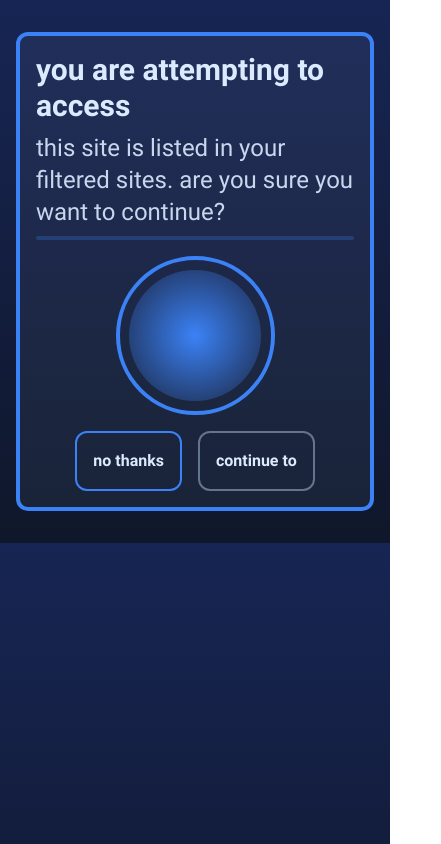
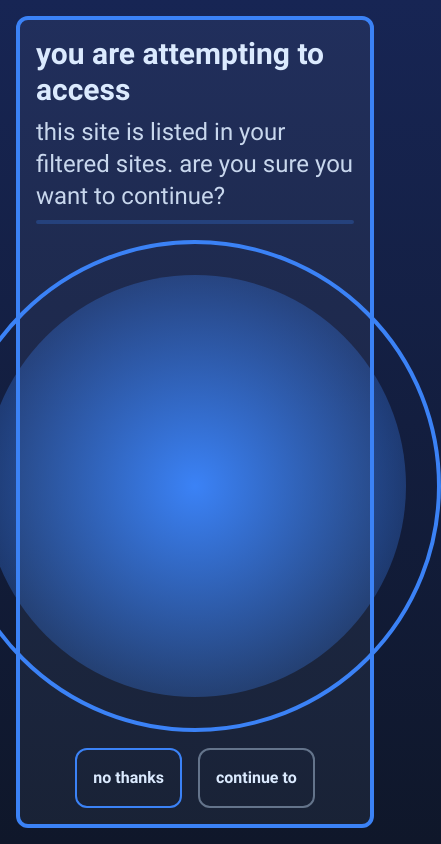
Before and after one commit to enchanted-sword/Intervention-Extension, a browser extension: page src/action/action.html in a window 390 px wide. Shown: the whole page, 441 px wide, since content can reach past the window. Drawn offline with Linux system fonts and the light colour scheme.

Commit message:
fix responsive sizing

```diff
--- a/src/action/action.html
+++ b/src/action/action.html
@@ -8,9 +8,9 @@
 </head>
 
 <body
-  class="bg-gradient-to-t from-slate-900 to-blue-950 text-blue-100 flex items-center justify-center lg:py-16 py-8 lg:px-8 px-4">
+  class="h-screen bg-gradient-to-t from-slate-900 to-blue-950 text-blue-100 flex items-center justify-center lg:p-8 p-4">
   <div
-    class="xl:max-w-6xl lg:max-w-4xl h-full w-full rounded-xl border-4 border-blue-500 bg-blue-100/5 lg:p-8 p-4 flex flex-col justify-between items-center gap-4">
+    class="xl:max-w-6xl lg:max-w-4xl h-full w-full rounded-xl border-4 border-blue-500 bg-blue-100/5 p-4 flex flex-col justify-between items-center gap-4">
     <header>
       <h1 class="mb-2">
         you are attempting to access <span class="host"></span>
@@ -22,7 +22,7 @@
       <hr class="rounded-xl border-2 border-blue-500/25" />
     </header>
     <figure role="timer"
-      class="xl:w-3/4 w-1/2 h-auto aspect-square rounded-full border-4 border-blue-500 flex justify-center items-center">
+      class="flex-grow h-auto aspect-square rounded-full border-4 border-blue-500 flex justify-center items-center">
       <div id="timer" class="rounded-full aspect-square h-auto animate-wait timer"></div>
     </figure>
     <div class="justify-center flex flex-row lg:gap-8 gap-4">
```
Also changed, not shown: src/main.css.
